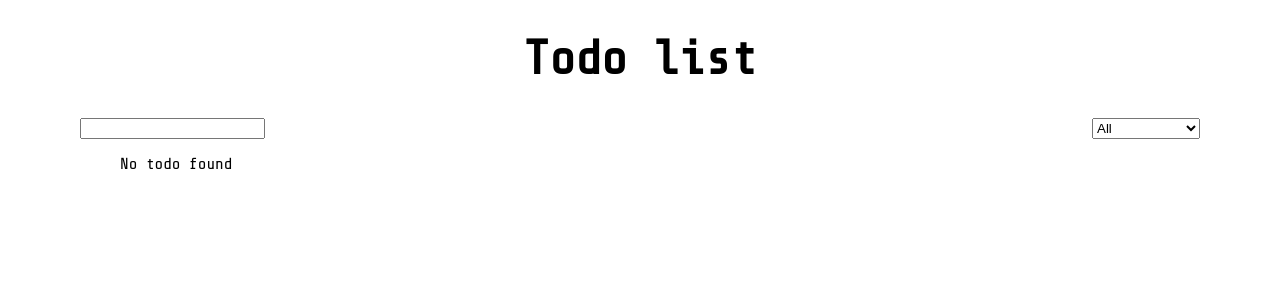
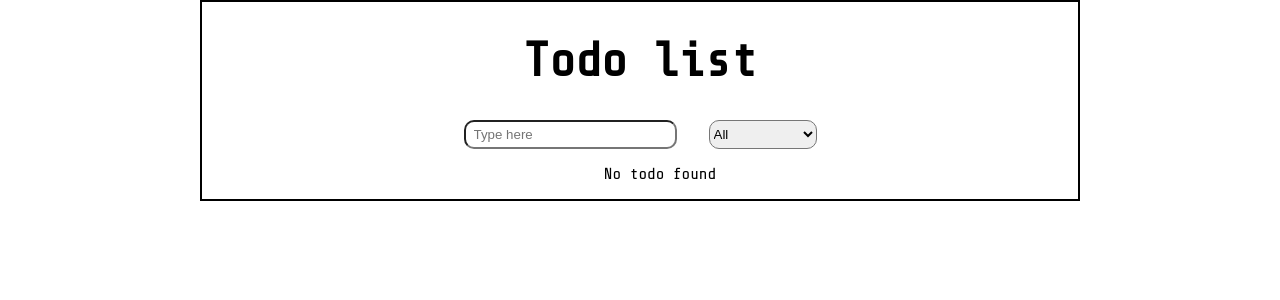
Before and after one commit to DezBooM/React-Todo-List, a React (Vite) app: page / in a window 1280 px wide. Shown: the top 300 px of the page. Built offline with nearby package versions, Linux system fonts and the light colour scheme.

Commit message:
Bug fixes, added styling and icons

```diff
--- a/src/App.jsx
+++ b/src/App.jsx
@@ -15,9 +15,17 @@ function App() {
 
   const handleTitle = e => setTitle(e.target.value)
 
-  const handleDelete = id => setTodos(prev => {
-    return prev.filter(task => task.id !== id)
-})
+  const handleDelete = id => {
+    toast.error("Task deleted successfully",
+                 {style: {
+                    borderRadius: '10px',
+                    background: '#333',
+                    color: '#fff'}} )
+    setTodos(prev => {
+      return prev.filter(task => task.id !== id)
+      }
+    )
+  }
 
   const handleComplete = id => setTodos(prev => prev.map(todo => {
     return todo.id === id ? {...todo, completed:!todo.completed} : todo}))
@@ -57,7 +65,7 @@ function App() {
   }, [todos, status])
 
   return (
-    <div>
+    <div className="app">
       <h1>Todo list</h1>
       <Form
         title = {title}
--- a/src/components/Form.jsx
+++ b/src/components/Form.jsx
@@ -12,12 +12,19 @@ export default function Form({ title, handleStatus, status, handleTitle, handleS
 
     return (
         <form>
-            <input type="text" value={title} onChange={handleTitle} onKeyDown={handleEnter}/>
+            <div className="inputContainer">
+            <input
+                type="text"
+                value={title}
+                onChange={handleTitle}
+                onKeyDown={handleEnter}
+                placeholder="Type here" />
             {title && <i
-                        className="fa-regular fa-plus"
-                        onClick={handleSubmit}
-                        onKeyDown={handleSubmit}
-                        tabIndex="0"/>}
+                            className="fa-regular fa-plus"
+                            onClick={handleSubmit}
+                            onKeyDown={handleSubmit}
+                            tabIndex="0"/>}
+            </div>
             <select value={status} onChange={handleStatus}>
                 <option value="all">All</option>
                 <option value="not completed">Not completed</option>
--- a/src/components/List.jsx
+++ b/src/components/List.jsx
@@ -1,9 +1,7 @@
 import React from "react"
 import TodoList from "./TodoList"
 
-export default function List({ filtered, handleDelete, handleComplete }) {
-
-    return (
+export default function List({ filtered, handleDelete, handleComplete }) { return (
         <div>
             <ul>
             {filtered.length > 0 ? filtered.map(todo => {
@@ -11,7 +9,7 @@ export default function List({ filtered, handleDelete, handleComplete }) {
                             key={todo.id}
                             {...todo}
                             handleDelete={() => handleDelete(todo.id)}
-                            handleComplete={() => handleComplete(todo.id)}/>
+                            handleComplete={() => handleComplete(todo.id)} />
             }) : <p>No todo found</p>}
             </ul>
         </div>
--- a/src/components/TodoList.jsx
+++ b/src/components/TodoList.jsx
@@ -1,16 +1,34 @@
 import { format } from "date-fns"
-import React from "react"
+import React, { useState } from "react"
 
 export default function TodoList({ title, handleComplete, handleDelete, time, completed }) {
 
-    const style = completed ? "completed" : ""
+    const [hoveredIcon, setHoveredIcon] = useState(false)
+    const [completedIcon, setCompletedIcon] = useState(false)
+
+    const style = {
+        title: completed ? "completed" : "",
+        hoverIcon: hoveredIcon ? "solid" : "regular",
+        completed : completedIcon || completed ? "solid" : "regular"
+    }
 
     return (
         <div>
-            <li className={style}>{title}</li>
-            <p className="time">{format(new Date(time), `p, dd/MM/yyyy`)}</p>
-            <button onClick={handleComplete}>Complete</button>
-            <button onClick={handleDelete}>Delete</button>
+            <li className={style.title}>{title}</li>
+            <p className="time">{format(new Date(time), `HH:mm, dd/MM/yyyy`)}</p>
+            <i  className={`fa-${style.completed} fa-square-check`}
+                onClick={handleComplete}
+                tabIndex="0"
+                onKeyDown={handleComplete}
+                onMouseEnter={() => setCompletedIcon(true)}
+                onMouseLeave={() => setCompletedIcon(false)}
+                 />
+            <i  className={`fa-${style.hoverIcon} fa-trash-can`}
+                onClick={handleDelete}
+                tabIndex="0"
+                onKeyDown={handleDelete}
+                onMouseEnter={() => setHoveredIcon(true)}
+                onMouseLeave={() => setHoveredIcon(false)} />
         </div>
 
     )
--- a/src/main.css
+++ b/src/main.css
@@ -5,7 +5,7 @@
 body {
   font-family: 'Share Tech Mono', monospace;
   height: 100vh;
-  margin: 0 5rem;
+  margin: 0 200px;
 }
 
 h1 {
@@ -16,6 +16,34 @@ h1 {
 form {
   display: flex;
   justify-content: space-between;
+}
+
+input {
+  padding: .3rem 1.5rem .3rem .5rem;
+  border-radius: 10px;
+}
+
+select {
+  border-radius: 10px;
+}
+
+.app {
+  display: flex;
+  flex-direction: column;
+  justify-content: center;
+  align-items: center;
+  border: 2px solid black;
+}
+
+.inputContainer {
+  margin-right: 2rem;
+  position: relative;
+}
+
+.inputContainer > i {
+  position: absolute;
+  top: 6px;
+  left: 176px;
 }
 
 .completed {
@@ -29,7 +57,3 @@ form {
 i {
   cursor: pointer;
 }
-
-buton {
-  cursor: pointer;
-}
```
